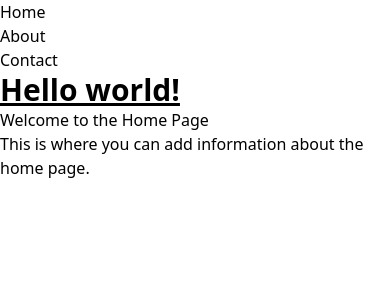
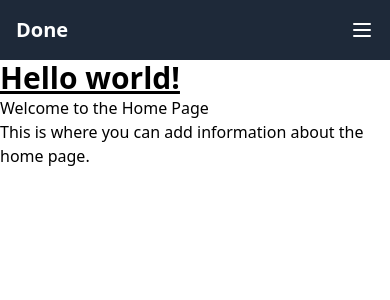
Before and after one commit to Mukunthan-A-R/doneit-client, a React (Vite) app: page / in a window 390 px wide. Shown: the top 300 px of the page. Built offline with nearby package versions, Linux system fonts and the light colour scheme.

Commit message:
navbar structure

```diff
--- a/src/components/NavBar.jsx
+++ b/src/components/NavBar.jsx
@@ -1,23 +1,82 @@
-// src/components/NavBar.js
-import React from "react";
-import { Link } from "react-router-dom"; // Import the Link component from react-router-dom
+import React, { useState } from "react";
+import { Link } from "react-router-dom";
 
-const NavBar = () => {
+function Navbar() {
+  const [isMenuOpen, setIsMenuOpen] = useState(false);
+
+  // Toggle the menu on mobile
+  const toggleMenu = () => {
+    setIsMenuOpen(!isMenuOpen);
+  };
+
   return (
-    <nav>
-      <ul>
-        <li>
-          <Link to="/">Home</Link>
-        </li>
-        <li>
-          <Link to="/about">About</Link>
-        </li>
-        <li>
-          <Link to="/contact">Contact</Link>
-        </li>
-      </ul>
+    <nav className="bg-gray-800 text-white p-4">
+      <div className="container mx-auto flex items-center justify-between">
+        {/* Logo or Brand */}
+        <div className="text-xl font-semibold">
+          <a href="/">Done</a>
+        </div>
+
+        {/* Desktop Menu */}
+        <div className="hidden md:flex space-x-6">
+          <Link to="/" className="hover:text-gray-400">
+            Home
+          </Link>
+          <Link to="/dashboard" className="hover:text-gray-400">
+            Dashboard
+          </Link>
+          <Link to="/login" className="hover:text-gray-400">
+            Login
+          </Link>
+        </div>
+
+        {/* Mobile Menu Button */}
+        <button
+          onClick={toggleMenu}
+          className="md:hidden text-white focus:outline-none"
+        >
+          <svg
+            className="w-6 h-6"
+            fill="none"
+            stroke="currentColor"
+            viewBox="0 0 24 24"
+            xmlns="http://www.w3.org/2000/svg"
+          >
+            <path
+              strokeLinecap="round"
+              strokeLinejoin="round"
+              strokeWidth="2"
+              d="M4 6h16M4 12h16M4 18h16"
+            />
+          </svg>
+        </button>
+      </div>
+
+      {/* Mobile Menu */}
+      {isMenuOpen && (
+        <div className="md:hidden mt-4">
+          <a
+            href="/"
+            className="block py-2 px-4 text-gray-300 hover:bg-gray-700 rounded"
+          >
+            Home
+          </a>
+          <a
+            href="/dashboard"
+            className="block py-2 px-4 text-gray-300 hover:bg-gray-700 rounded"
+          >
+            Dashboard
+          </a>
+          <a
+            href="/login"
+            className="block py-2 px-4 text-gray-300 hover:bg-gray-700 rounded"
+          >
+            Login
+          </a>
+        </div>
+      )}
     </nav>
   );
-};
+}
 
-export default NavBar;
+export default Navbar;
```
